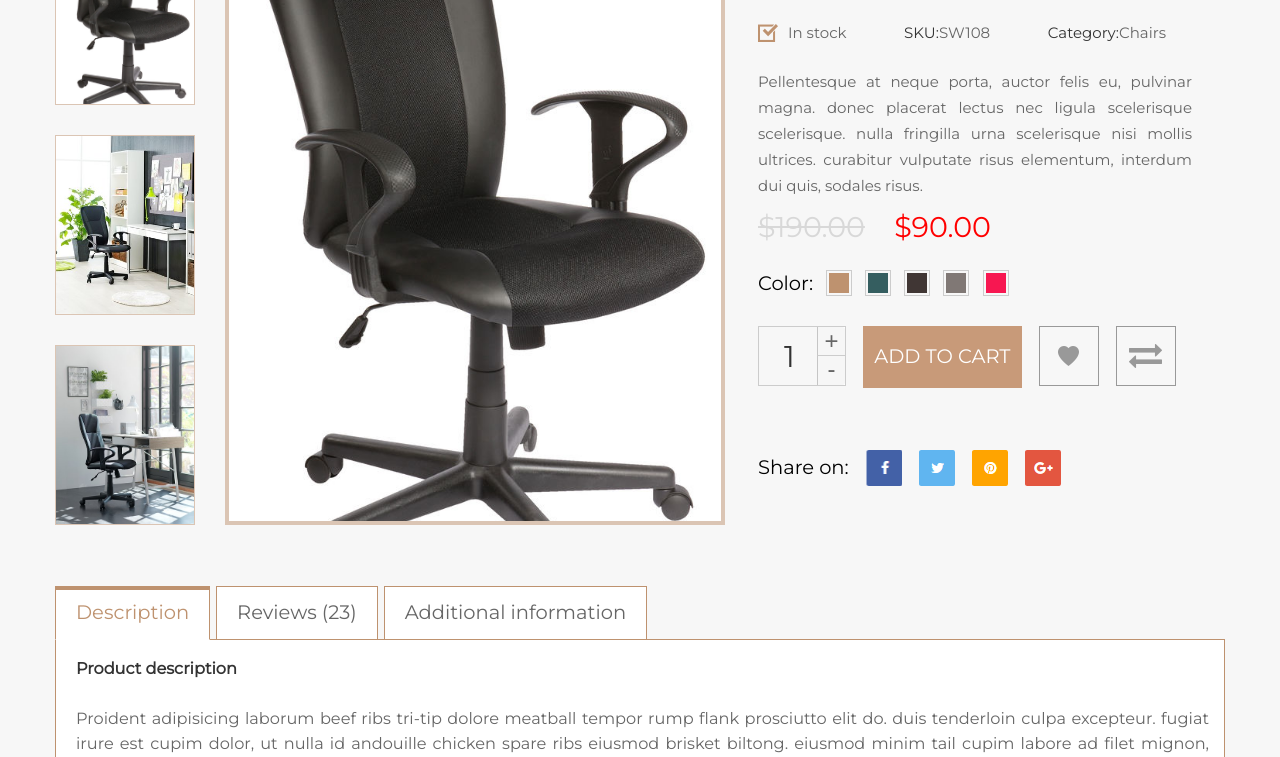
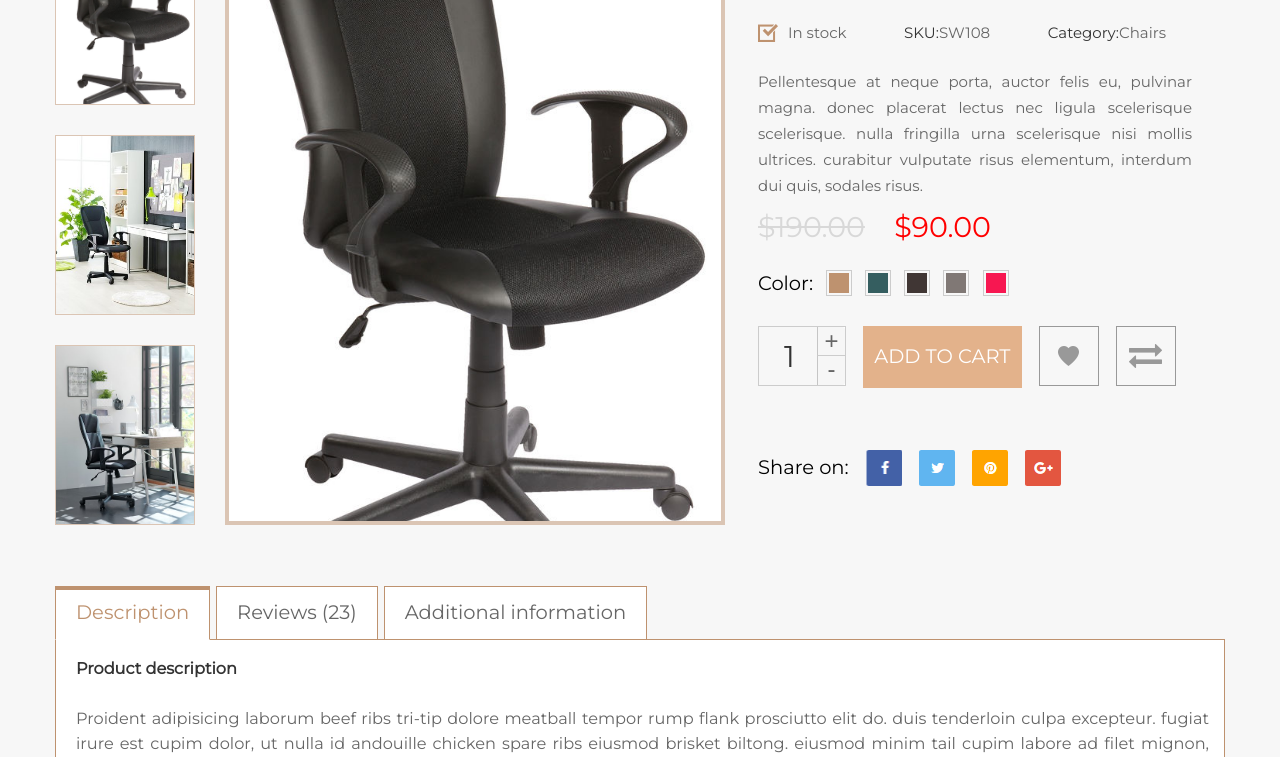
Before and after one commit to andriyliashok/it-academy-project, a website: page detail-product.html in a window 1280 px wide. In both pictures the pointer is over the link "ADD TO CART". Shown: the part 452-1209 px from the top of the page. Drawn offline with nearby package versions, Linux system fonts and the light colour scheme; files that its build step writes are made by us from their sources.

Commit message:
4 pages (autoprefix)

```diff
--- a/style/compiled.css
+++ b/style/compiled.css
@@ -2171,7 +2171,7 @@ margin-top: -25px;
 }
 
 .description-buttons .add:hover{
-  background: #c89a79;
+  background: #e3b28b;
 }
 
 .description-buttons .add:active {
--- a/style/product-preview.less
+++ b/style/product-preview.less
@@ -337,7 +337,7 @@
 }
 
 .description-buttons .add:hover{
-  background: #c89a79;
+  background: #e3b28b;
 }
 
 .description-buttons .add:active {
```
